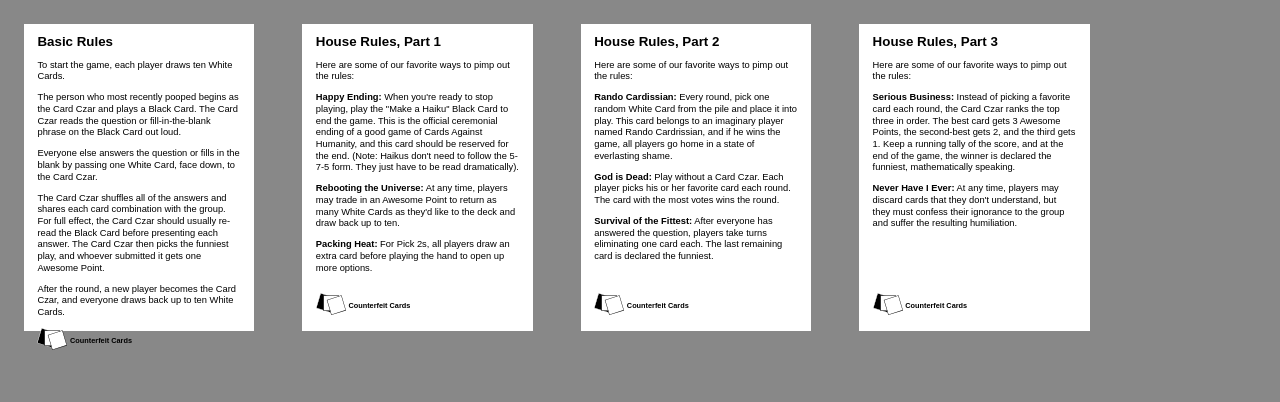
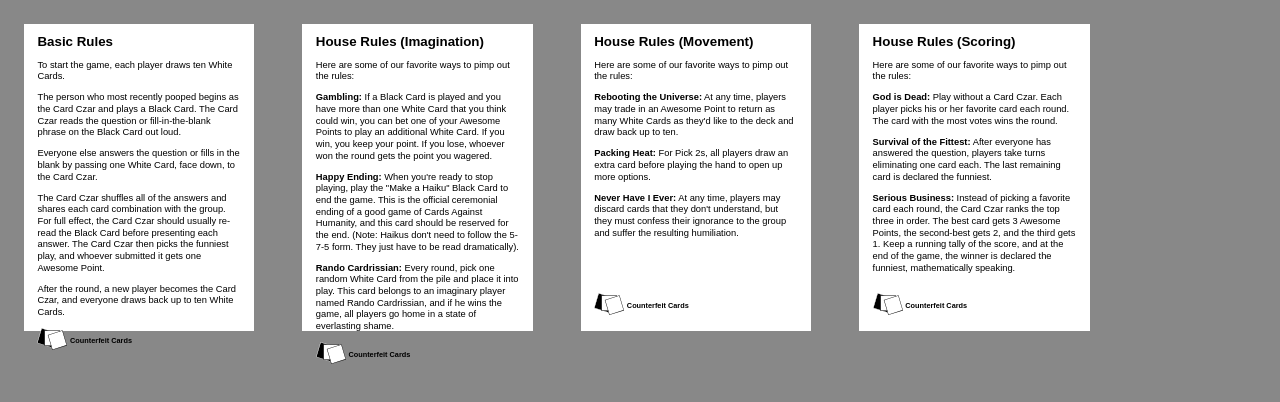
Before and after one commit to shuffled/counterfeit-cards, a website: page howtoplay.html in a window 1280 px wide. Drawn offline with Linux system fonts and the light colour scheme.

Commit message:
Rearrange House Rules cards by theme

```diff
--- a/howtoplay.html
+++ b/howtoplay.html
@@ -25,38 +25,40 @@ p { font-size: 7pt; font-weight: normal; line-height: 125% }
 </div>
 <div class="white-card">
 <div class="card-content">
-<div style="font-size: 10pt; line-height: 125%;">House Rules, Part 1</div>
+<div style="font-size: 10pt; line-height: 125%;">House Rules (Imagination)</div>
 <p>Here are some of our favorite ways to pimp out the rules:</p>
+
+<p><b>Gambling:</b> If a Black Card is played and you have more than one White Card that you think could win, you can bet one of your Awesome Points to play an additional White Card. If you win, you keep your point. If you lose, whoever won the round gets the point you wagered.</p>
 
 <p><b>Happy Ending:</b> When you're ready to stop playing, play the "Make a Haiku" Black Card to end the game. This is the official ceremonial ending of a good game of Cards Against Humanity, and this card should be reserved for the end. (Note: Haikus don't need to follow the 5-7-5 form. They just have to be read dramatically).</p>
 
-<p><b>Rebooting the Universe:</b> At any time, players may trade in an Awesome Point to return as many White Cards as they'd like to the deck and draw back up to ten.</p>
-
-<p><b>Packing Heat:</b> For Pick 2s, all players draw an extra card before playing the hand to open up more options.</p>
+<p><b>Rando Cardrissian:</b> Every round, pick one random White Card from the pile and place it into play. This card belongs to an imaginary player named Rando Cardrissian, and if he wins the game, all players go home in a state of everlasting shame.</p>
 </div>
 <div class="card-footer"><div class="cards-brand" style="background-image: url(counterfeitlogo.svg)">Counterfeit Cards</div></div>
 </div>
 <div class="white-card">
 <div class="card-content">
-<div style="font-size: 10pt; line-height: 125%;">House Rules, Part 2</div>
+<div style="font-size: 10pt; line-height: 125%;">House Rules (Movement)</div>
 <p>Here are some of our favorite ways to pimp out the rules:</p>
 
-<p><b>Rando Cardissian:</b> Every round, pick one random White Card from the pile and place it into play. This card belongs to an imaginary player named Rando Cardrissian, and if he wins the game, all players go home in a state of everlasting shame.</p>
+<p><b>Rebooting the Universe:</b> At any time, players may trade in an Awesome Point to return as many White Cards as they'd like to the deck and draw back up to ten.</p>
 
-<p><b>God is Dead:</b> Play without a Card Czar. Each player picks his or her favorite card each round. The card with the most votes wins the round.</p>
+<p><b>Packing Heat:</b> For Pick 2s, all players draw an extra card before playing the hand to open up more options.</p>
 
-<p><b>Survival of the Fittest:</b> After everyone has answered the question, players take turns eliminating one card each. The last remaining card is declared the funniest.</p>
+<p><b>Never Have I Ever:</b> At any time, players may discard cards that they don't understand, but they must confess their ignorance to the group and suffer the resulting humiliation.</p>
 </div>
 <div class="card-footer"><div class="cards-brand" style="background-image: url(counterfeitlogo.svg)">Counterfeit Cards</div></div>
 </div>
 <div class="white-card">
 <div class="card-content">
-<div style="font-size: 10pt; line-height: 125%;">House Rules, Part 3</div>
+<div style="font-size: 10pt; line-height: 125%;">House Rules (Scoring)</div>
 <p>Here are some of our favorite ways to pimp out the rules:</p>
 
+<p><b>God is Dead:</b> Play without a Card Czar. Each player picks his or her favorite card each round. The card with the most votes wins the round.</p>
+
+<p><b>Survival of the Fittest:</b> After everyone has answered the question, players take turns eliminating one card each. The last remaining card is declared the funniest.</p>
+
 <p><b>Serious Business:</b> Instead of picking a favorite card each round, the Card Czar ranks the top three in order. The best card gets 3 Awesome Points, the second-best gets 2, and the third gets 1. Keep a running tally of the score, and at the end of the game, the winner is declared the funniest, mathematically speaking.</p>
-
-<p><b>Never Have I Ever:</b> At any time, players may discard cards that they don't understand, but they must confess their ignorance to the group and suffer the resulting humiliation.</p>
 </div>
 <div class="card-footer"><div class="cards-brand" style="background-image: url(counterfeitlogo.svg)">Counterfeit Cards</div></div>
 </div>
```
